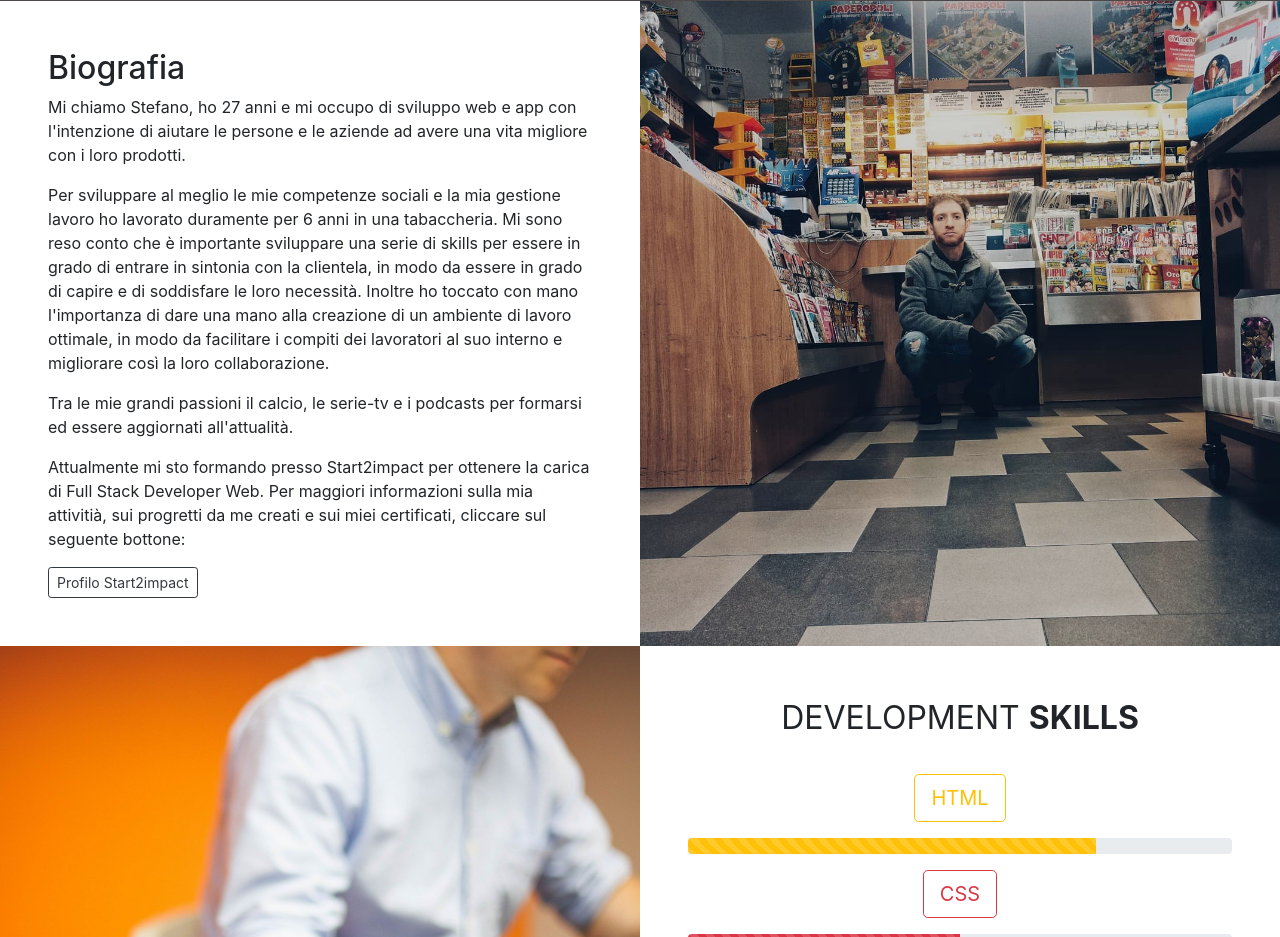
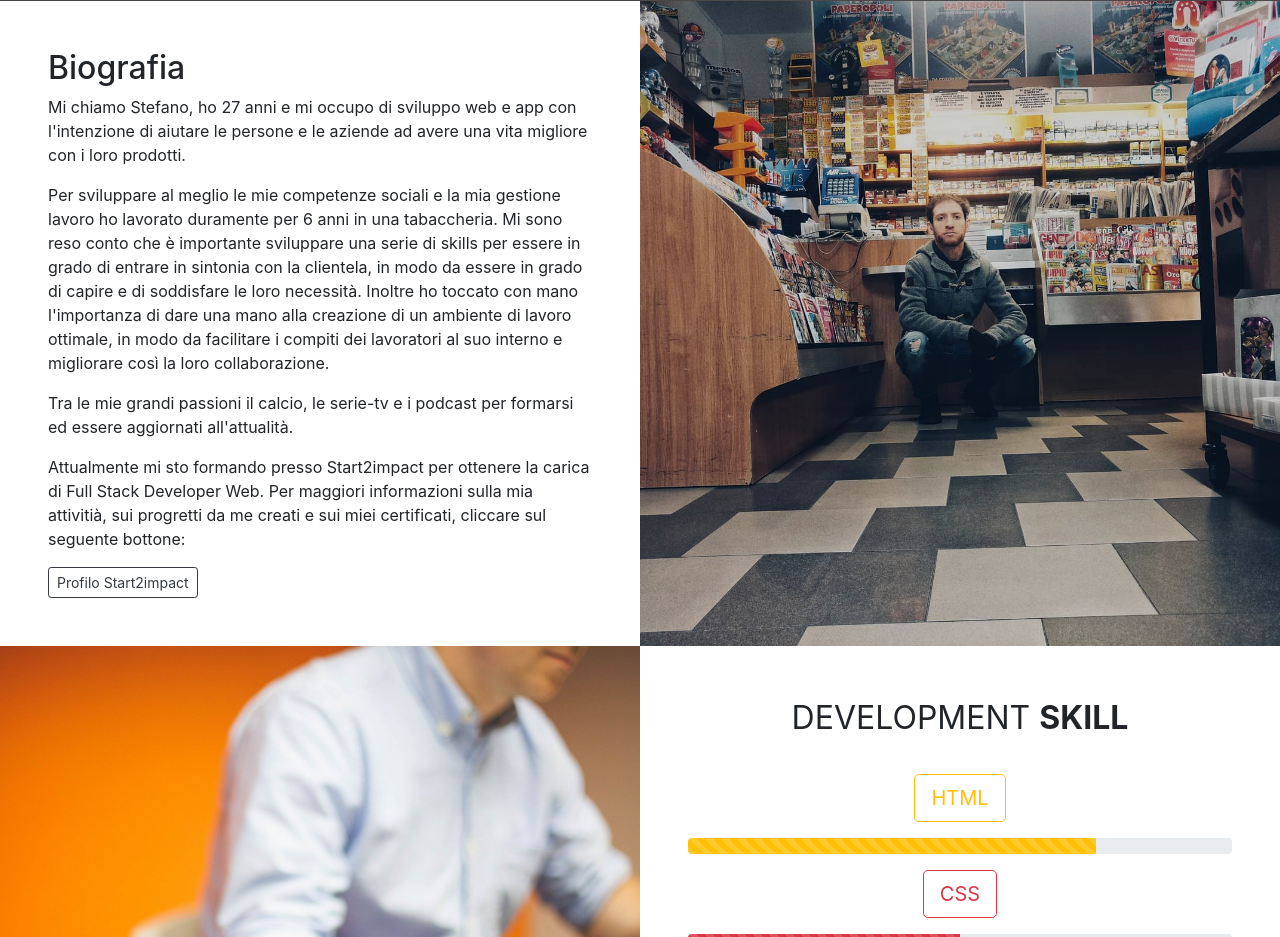
Before and after one commit to stefanolaguda/Stefano-Laguda-HTML-CSS, a plain HTML site: page Stefano-Laguda-Portfolio.html in a window 1280 px wide. Shown: the part 359-1296 px from the top of the page. Drawn offline with nearby package versions, Linux system fonts and the light colour scheme; grey boxes are pictures that could not be loaded.

Commit message:
Correzioni grammaticali

```diff
--- a/Stefano-Laguda-Portfolio.html
+++ b/Stefano-Laguda-Portfolio.html
@@ -72,7 +72,7 @@
                         in modo da essere in grado di capire e di soddisfare le loro necessità. Inoltre ho toccato con mano l'importanza di dare una mano alla creazione di un ambiente di lavoro
                         ottimale, in modo da facilitare i compiti dei lavoratori al suo interno e migliorare così la loro collaborazione.
                     </p>
-                    <p>Tra le mie grandi passioni il calcio, le serie-tv e i podcasts per formarsi ed essere aggiornati all'attualità.</p>
+                    <p>Tra le mie grandi passioni il calcio, le serie-tv e i podcast per formarsi ed essere aggiornati all'attualità.</p>
                     <p>Attualmente mi sto formando presso Start2impact per ottenere la carica di Full Stack Developer Web. Per maggiori informazioni sulla mia attivitià, sui progretti da me creati e sui miei certificati, cliccare sul seguente bottone:</p>
                     <a href="https://talent.start2impact.it/profile/stefano-laguda" class="btn btn-outline-dark btn-sm" role="button" aria-pressed="true">Profilo Start2impact</a>
                 </div>
@@ -87,7 +87,7 @@
                 <div class="col-lg-6 p-5 immagine">
                 </div>
                 <div class="col-lg-6 p-5 text-center">
-                    <p id="titolo">DEVELOPMENT <strong>SKILLS</strong></p>
+                    <p id="titolo">DEVELOPMENT <strong>SKILL</strong></p>
                     <button type="button" class="btn btn-lg btn-outline-warning my-3">HTML</button>
                     <div class="progress">
                         <div class="progress-bar progress-bar-striped bg-warning" role="progressbar" style="width: 75%" aria-valuenow="75" aria-valuemin="0" aria-valuemax="100"></div>
```
